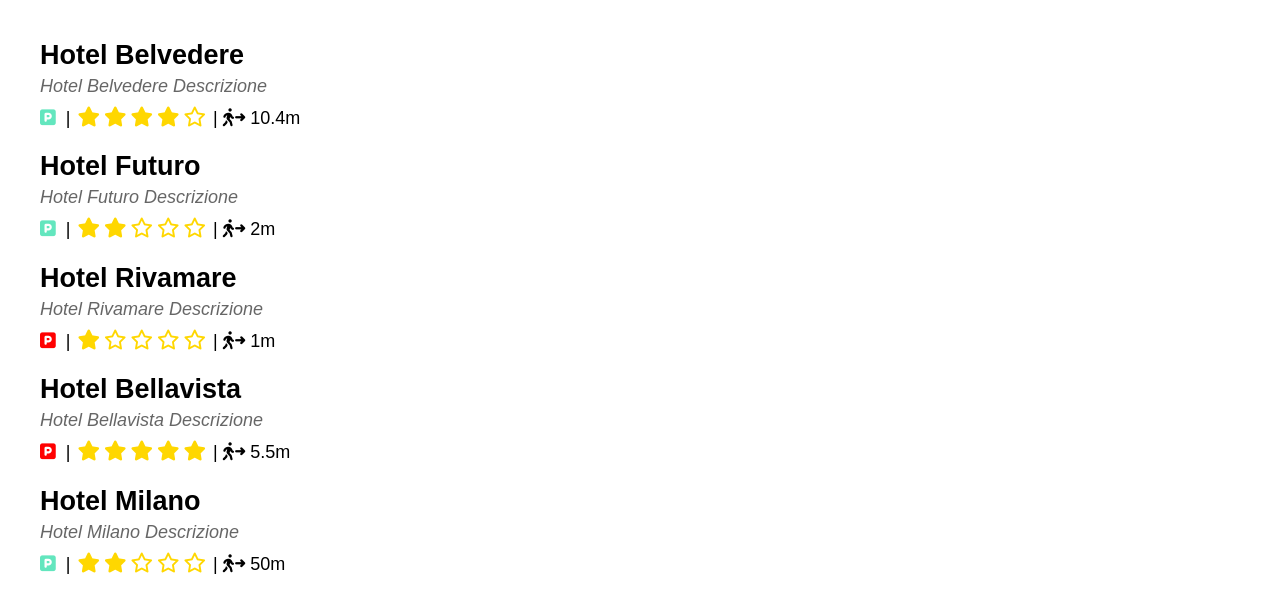
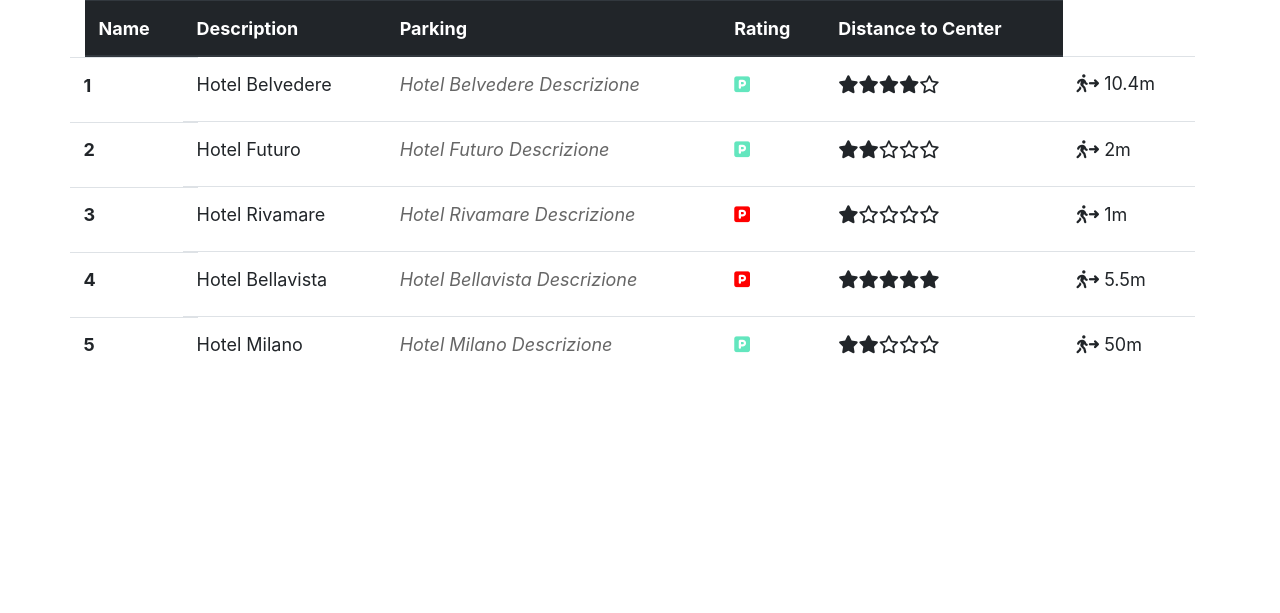
Before and after one commit to TobiaRigon/php-hotel, a PHP site: page / in a window 1280 px wide. Shown: the top 613 px of the page. Run offline with PHP 8.4, Linux system fonts and the light colour scheme.

Commit message:
Milestone 1 : Bootstrap

```diff
--- a/index.php
+++ b/index.php
@@ -6,10 +6,22 @@
     <meta name="viewport" content="width=device-width, initial-scale=1.0">
 
     <link rel="stylesheet" href="https://cdnjs.cloudflare.com/ajax/libs/font-awesome/6.5.1/css/all.min.css" integrity="sha512-DTOQO9RWCH3ppGqcWaEA1BIZOC6xxalwEsw9c2QQeAIftl+Vegovlnee1c9QX4TctnWMn13TZye+giMm8e2LwA==" crossorigin="anonymous" referrerpolicy="no-referrer" />
+    <link rel="stylesheet" href="https://maxcdn.bootstrapcdn.com/bootstrap/4.0.0/css/bootstrap.min.css">
     <title>php-hotel</title>
 </head>
 <body>
-
+<div class="container">
+        <table class="table">
+            <thead class="thead-dark ">
+                <tr>
+                    <th scope="col">Name</th>
+                    <th scope="col">Description</th>
+                    <th scope="col">Parking</th>
+                    <th scope="col">Rating</th>
+                    <th scope="col">Distance to Center</th>
+                </tr>
+            </thead>
+            <tbody>
     <?php
 
         $hotels = [
@@ -52,17 +64,19 @@
 
         ];
 
-        foreach ($hotels as $hotel) {
-            echo "<h2>" . $hotel["name"]  . "</h2>"  . "<span class='descrizione'>" . $hotel["description"] . "</span>";
-
+        foreach ($hotels as $index => $hotel) {
+            echo "<tr >";
+            echo "<th class='row'>" . ($index + 1) . "</th>";
+            echo "<td>" . $hotel["name"]  . "</td>";
+            echo "<td><span class='descrizione'>" . $hotel["description"] . "</span></td>";
+            echo "<td>";
             if ($hotel['parking']) {
                 echo '<i class="fa-solid fa-square-parking" style="color: #63E6BE;"></i>';
             } else {
                 echo '<i class="fa-solid fa-square-parking" style="color: red;"></i>';
             }
-
-            echo " | <span class='rating'>";
-
+            echo "</td>";
+            echo "<td>";
             for ($i = 1; $i <= 5; $i++) {
                 if ($i <= $hotel["vote"]) {
                     echo '<i class="fa-solid fa-star"></i>';
@@ -70,22 +84,21 @@
                     echo '<i class="fa-regular fa-star"></i>';
                 }
             }
-
-            echo "</span> | <i class='fa-solid fa-person-walking-arrow-right'></i> " . $hotel["distance_to_center"] . 'm</span>';
+            echo "</td>";
+            echo "<td><i class='fa-solid fa-person-walking-arrow-right'></i> " . $hotel["distance_to_center"] . 'm</td>';
+            echo "</tr>";
         }
-    ?>
-
+        ?>
+    </tbody>
+</table>
+</div>
 </body>
 </html>
 
 <style>
-    :root{
+     :root {
         font-family: Arial, sans-serif;
-        font-size:18px
-    }
-
-    body {
-        margin: 40px;
+        font-size: 18px
     }
 
     h2 {
@@ -107,11 +120,9 @@
         color: #FFD700;
     }
 
-
     .rating i {
         font-size: 20px;
         margin: 0 2px;
     }
 
-
 </style>
```
